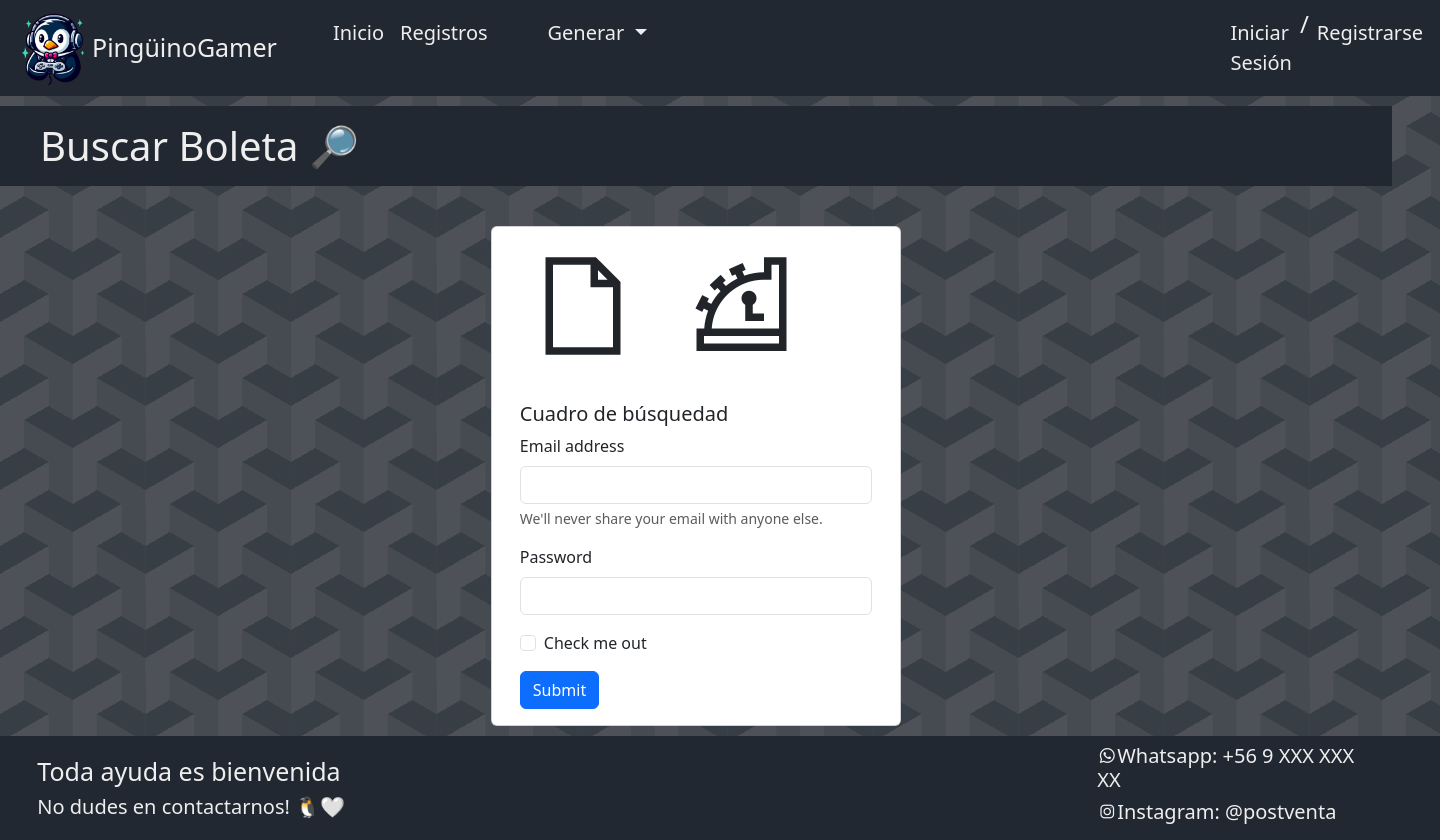
After one commit to DanixaChan/IDP-PV, a Flask app: page /b_boleta in a window 1440 px wide. The commit adds this page. Run offline with Flask 3, Linux system fonts and the light colour scheme.

Commit message:
Footer modificado WIP y b_boleto.html WIP

```diff
--- a/Flask/app.py
+++ b/Flask/app.py
@@ -17,9 +17,9 @@ def index():
 def registros():
     return render_template('registros.html')
 
-@app.route('/g_boleta')
+@app.route('/b_boleta')
 def gboleta():
-    return render_template('gboleta.html')
+    return render_template('b_boleta.html')
 
 @app.route('/go_despacho')
 def godespacho():
--- a/static/footer.css
+++ b/static/footer.css
@@ -3,10 +3,9 @@
     display: flex;
     width: 100% !important;
     background-color: #222831;
-    position: fixed;
+    position: relative;
     left: 0;
     bottom: 0;
-    width: 100%;
 }
 
 .foot-brand, .sub-brand{
--- /dev/null
+++ b/templates/b_boleta.html
@@ -0,0 +1,49 @@
+<!DOCTYPE html>
+<html lang="en">
+<head>
+    <meta charset="UTF-8">
+    <meta http-equiv="X-UA-Compatible" content="IE=edge">
+    <meta name="viewport" content="width=device-width, initial-scale=1.0">
+    <title>postventa</title>
+    <link rel="stylesheet" href="{{ url_for('static', filename='index.css') }}">
+    <link href="https://cdn.jsdelivr.net/npm/bootstrap@5.3.3/dist/css/bootstrap.min.css" rel="stylesheet" integrity="sha384-QWTKZyjpPEjISv5WaRU9OFeRpok6YctnYmDr5pNlyT2bRjXh0JMhjY6hW+ALEwIH" crossorigin="anonymous">
+    <link rel= "stylesheet" href= "https://maxst.icons8.com/vue-static/landings/line-awesome/line-awesome/1.3.0/css/line-awesome.min.css" >
+  </head>
+<body id="background-area">
+    {% include "header.html" %}
+    <div class="background-area-div"></div>
+    <div class="container-fluid row d-flex justify-content-center cont-div">
+      <div class="container-fluid">
+        <div class="container-fluid row" style="background-color: #222831;">
+          <h1 class="col m-3" style="color: #EEEEEE;">Buscar Boleta 🔎</h1>
+        </div>
+        <div class="container-fluid row cards-area">
+          <div class="card" style="width: 18rem;">
+            <div class="d-flex"><i class="las la-file i-card"></i><i class="las la-cash-register i-card"></i></div>
+            <div class="card-body">
+              <h5 class="card-title">Cuadro de búsquedad</h5>
+              <form>
+                <div class="mb-3">
+                  <label for="exampleInputEmail1" class="form-label">Email address</label>
+                  <input type="email" class="form-control" id="exampleInputEmail1" aria-describedby="emailHelp">
+                  <div id="emailHelp" class="form-text">We'll never share your email with anyone else.</div>
+                </div>
+                <div class="mb-3">
+                  <label for="exampleInputPassword1" class="form-label">Password</label>
+                  <input type="password" class="form-control" id="exampleInputPassword1">
+                </div>
+                <div class="mb-3 form-check">
+                  <input type="checkbox" class="form-check-input" id="exampleCheck1">
+                  <label class="form-check-label" for="exampleCheck1">Check me out</label>
+                </div>
+                <button type="submit" class="btn btn-primary">Submit</button>
+              </form>
+            </div>
+          </div>
+        </div>
+      </div>
+    </div>
+    {% include 'footer.html' %}
+    <script src="https://cdn.jsdelivr.net/npm/bootstrap@5.3.3/dist/js/bootstrap.bundle.min.js" integrity="sha384-YvpcrYf0tY3lHB60NNkmXc5s9fDVZLESaAA55NDzOxhy9GkcIdslK1eN7N6jIeHz" crossorigin="anonymous"></script>
+</body>
+</html>
--- a/templates/header.html
+++ b/templates/header.html
@@ -29,7 +29,7 @@
                   Generar
                 </a>
                 <ul class="dropdown-menu">
-                  <li><a id="dropitem" class="dropdown-item nav-lk" href="#">Boleta</a></li>
+                  <li><a id="dropitem" class="dropdown-item nav-lk" href='/b_boleta'>Boleta</a></li>
                   <li><a id="dropitem" class="dropdown-item nav-lk" href="#">Orden de Despacho</a></li>
                 </ul>
               </li>
```
Also changed, not shown: static/b_boleta.css (added, +87 -0 lines), templates/g_boleta.html (deleted).
